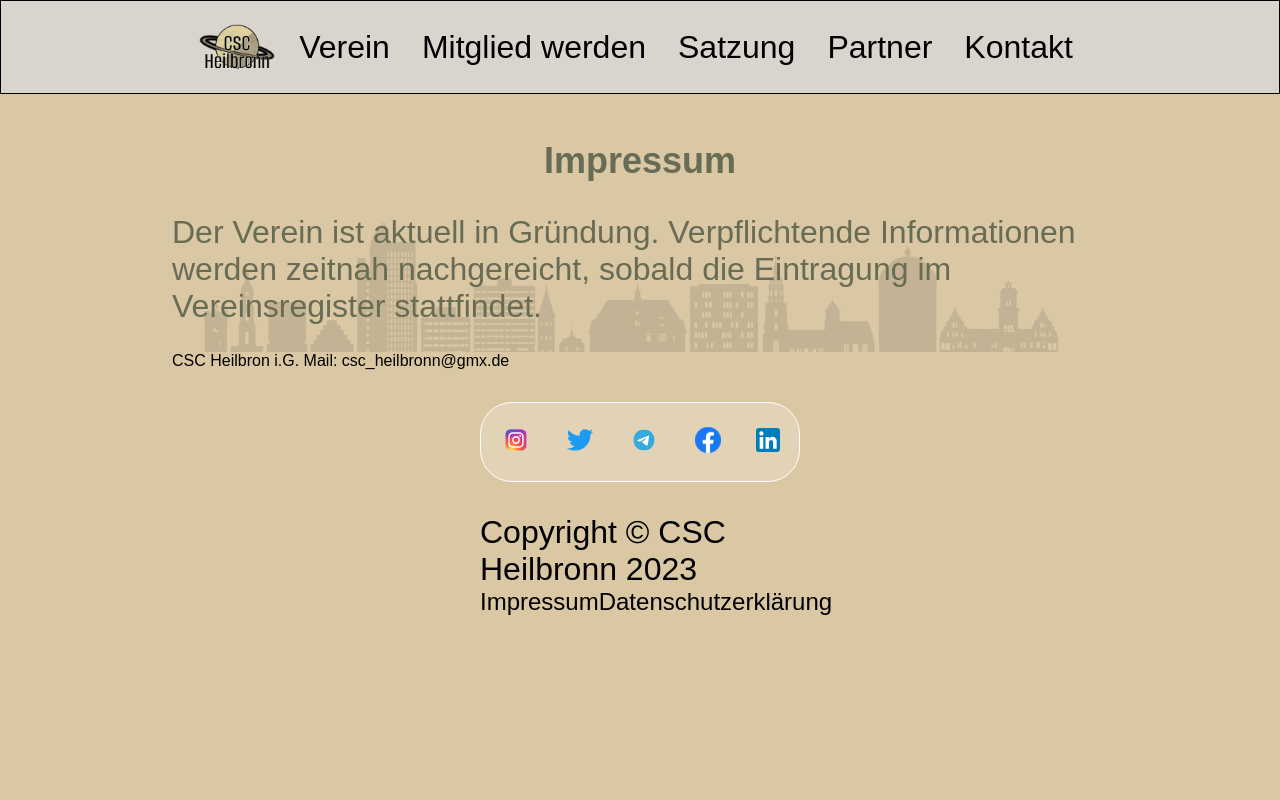
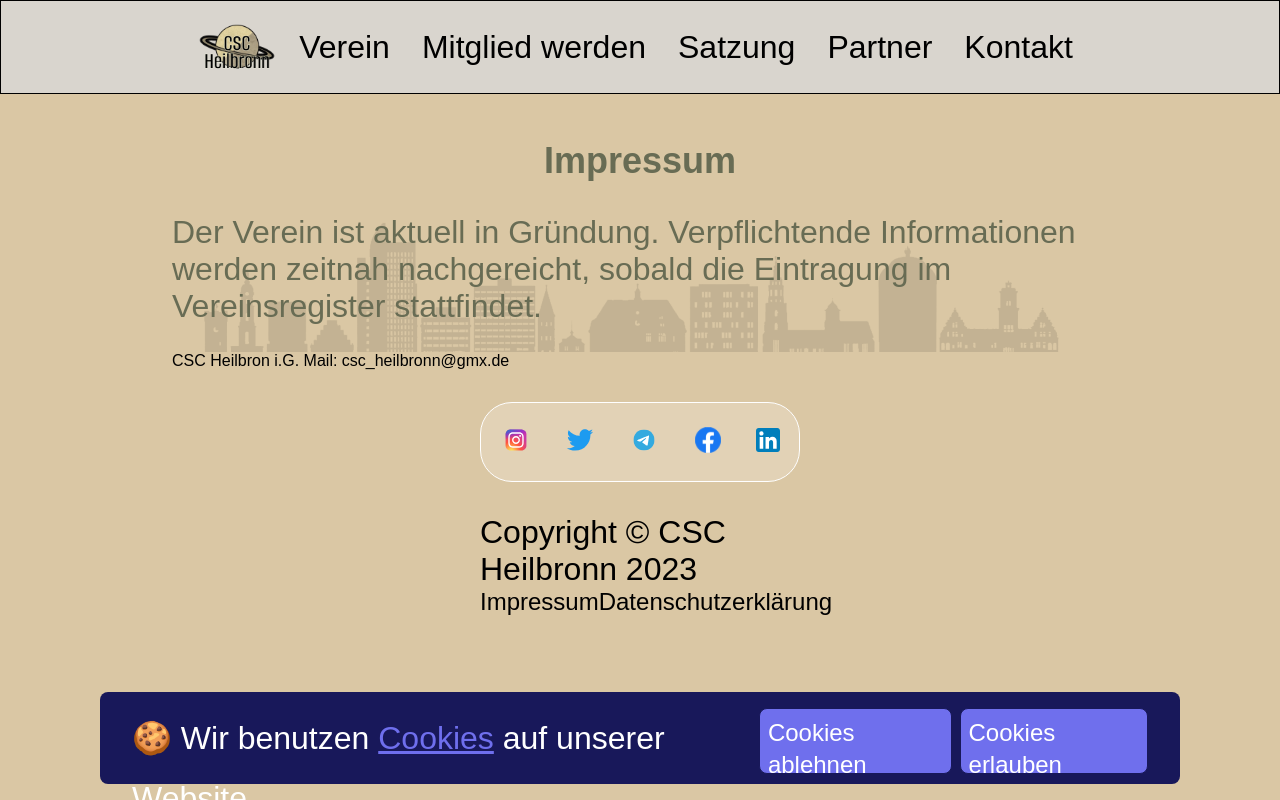
Before and after one commit to AgileEyes/www-csc-heilbronn-org, a Next.js app: page /impressum in a window 1280 px wide. Built offline with nearby package versions, Linux system fonts and the light colour scheme; a web font is replaced by a local one.

Commit message:
feature: google analytics - Integrate Google Analytics - Add Cookie Banner Component - Add helper methods

```diff
--- a/src/app/layout.tsx
+++ b/src/app/layout.tsx
@@ -1,10 +1,11 @@
-import Script from "next/script";
 import { Alumni_Sans } from "next/font/google";
 import "./globals.css";
 import Navigation from "@/components/Navigation";
 import VerticalSeparator from "@/components/Separator/VerticalSeparator";
 import Socials from "@/components/Socials";
 import Footer from "@/components/Footer";
+import GoogleAnalytics from '@/components/GoogleAnalytics';
+import CookieBanner from "@/components/CookieBanner/CookieBanner";
 
 const alumniSans = Alumni_Sans({
   subsets: ["latin"],
@@ -23,6 +24,7 @@ export default function RootLayout({
 }) {
   return (
     <html lang="en">
+      <GoogleAnalytics GA_MEASUREMENT_ID="G-GV1MVJLQV5" />
       <body className={alumniSans.className}>
         <Navigation />
 
@@ -34,22 +36,9 @@ export default function RootLayout({
 
           <VerticalSeparator size="32px" />
           <Footer />
+
+          <CookieBanner />
         </div>
-
-        {/* <!-- Global site tag (gtag.js) - Google Analytics --> */}
-        <Script
-          src="https://www.googletagmanager.com/gtag/js?id=G-GV1MVJLQV5"
-          strategy="afterInteractive"
-        />
-        <Script id="google-analytics" strategy="afterInteractive">
-          {`
-            window.dataLayer = window.dataLayer || [];
-            function gtag(){dataLayer.push(arguments);}
-            gtag('js', new Date());
-
-            gtag('config', 'G-GV1MVJLQV5');
-        `}
-        </Script>
       </body>
     </html>
   );
--- /dev/null
+++ b/src/components/CookieBanner/CookieBanner.module.css
@@ -0,0 +1,56 @@
+.container {
+    position: fixed;
+
+    padding: 16px 32px;
+
+    display: flex;
+
+    bottom: 16px;
+    width: 1080px;
+    height: 92px;
+    line-height: 60px;
+
+    z-index: 99999;
+
+    background-color :rgb(24, 24, 90);
+    border-radius: 8px;
+
+}
+
+.infoText, .infoText a {
+    color: white !important;
+    font-size: 32px;
+}
+
+.cookieText {
+    text-decoration: underline;
+    color: rgb(111, 111, 237);
+}
+
+.buttons {
+    display: flex;
+}
+
+.buttons > button {
+    all: unset;
+
+    padding: 8px;
+
+    height: 48px;
+    line-height: 32px;
+
+    color: white;
+    font-size: 24px;
+
+    background-color: rgb(111, 111, 237);
+    border-radius: 8px;
+    border: 1px solid rgb(24, 24, 90);
+}
+
+.declineButton {
+
+}
+
+.allowButton {
+
+}
--- /dev/null
+++ b/src/components/CookieBanner/CookieBanner.tsx
@@ -0,0 +1,65 @@
+"use client";
+
+import Link from "next/link";
+import styles from "./CookieBanner.module.css";
+import { getLocalStorage, setLocalStorage } from "@/lib/storageHelper";
+import { useState, useEffect } from "react";
+import Separator from "../Separator";
+
+export default function CookieBanner() {
+  const [cookieConsent, setCookieConsent] = useState(false);
+
+  useEffect(() => {
+    const storedCookieConsent = getLocalStorage("cookie_consent", null);
+
+    setCookieConsent(storedCookieConsent);
+  }, [setCookieConsent]);
+
+  useEffect(() => {
+    const newValue = cookieConsent ? "granted" : "denied";
+
+    window.gtag("consent", "update", {
+      analytics_storage: newValue,
+    });
+
+    setLocalStorage("cookie_consent", cookieConsent);
+
+    //For Testing
+    console.log("Cookie Consent: ", cookieConsent);
+  }, [cookieConsent]);
+
+  if (cookieConsent !== null) return null;
+
+  return (
+    <div className={styles.container}>
+      <div className={styles.infoText}>
+        <Link href="/datenschutz">
+          <p>
+            🍪 Wir benutzen <span className={styles.cookieText}>Cookies</span>{" "}
+            auf unserer Website.
+          </p>
+        </Link>
+      </div>
+
+      <Separator type="horizontal" size="16px" />
+
+      <div className={styles.buttons}>
+        <button
+          className={styles.declineButton}
+          onClick={() => setCookieConsent(false)}
+        >
+          Cookies ablehnen
+        </button>
+
+        <Separator type="horizontal" size="8px" />
+
+        <button
+          className={styles.allowButton}
+          onClick={() => setCookieConsent(true)}
+        >
+          Cookies erlauben
+        </button>
+      </div>
+    </div>
+  );
+}
--- /dev/null
+++ b/src/components/GoogleAnalytics/GoogleAnalytics.tsx
@@ -0,0 +1,50 @@
+"use client";
+
+import Script from "next/script";
+import {usePathname, useSearchParams} from 'next/navigation'
+import { useEffect } from "react";
+import {pageview} from "@/lib/gtagHelper"
+
+export default function GoogleAnalytics({
+  GA_MEASUREMENT_ID,
+}: {
+  GA_MEASUREMENT_ID: string;
+}) {
+  const pathname = usePathname()
+  const searchParams = useSearchParams()
+
+  useEffect(() => {
+      const url = pathname + searchParams.toString()
+
+      pageview(GA_MEASUREMENT_ID, url);
+
+  }, [pathname, searchParams, GA_MEASUREMENT_ID]);
+
+  return (
+    <>
+      <Script
+        strategy="afterInteractive"
+        src={`https://www.googletagmanager.com/gtag/js?id=${GA_MEASUREMENT_ID}`}
+      />
+      <Script
+        id="google-analytics"
+        strategy="afterInteractive"
+        dangerouslySetInnerHTML={{
+          __html: `
+                window.dataLayer = window.dataLayer || [];
+                function gtag(){dataLayer.push(arguments);}
+                gtag('js', new Date());
+
+                gtag('consent', 'default', {
+                    'analytics_storage': 'denied'
+                });
+
+                gtag('config', '${GA_MEASUREMENT_ID}', {
+                    page_path: window.location.pathname,
+                });
+                `,
+        }}
+      />
+    </>
+  );
+}
--- /dev/null
+++ b/src/components/GoogleAnalytics/index.tsx
@@ -0,0 +1,3 @@
+import GoogleAnalytics from "./GoogleAnalytics"
+
+export default GoogleAnalytics
--- /dev/null
+++ b/src/lib/gtagHelper.ts
@@ -0,0 +1,5 @@
+export const pageview = (GA_MEASUREMENT_ID : string, url : string) => {
+    window.gtag("config", GA_MEASUREMENT_ID, {
+        page_path: url,
+    });
+};
--- /dev/null
+++ b/src/lib/storageHelper.ts
@@ -0,0 +1,13 @@
+import "client-only";
+
+export function getLocalStorage(key: string, defaultValue:any){
+    const stickyValue = localStorage.getItem(key);
+
+    return (stickyValue !== null && stickyValue !== 'undefined')
+        ? JSON.parse(stickyValue)
+        : defaultValue;
+}
+
+export function setLocalStorage(key: string, value:any){
+    localStorage.setItem(key, JSON.stringify(value));
+}
```
Also changed, not shown: src/components/CookieBanner/index.ts (added).
